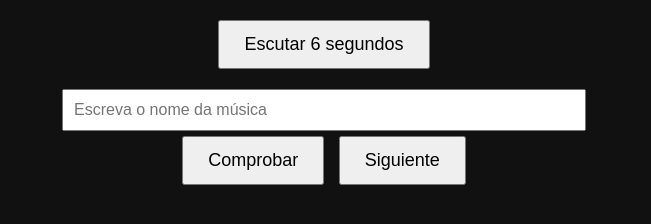
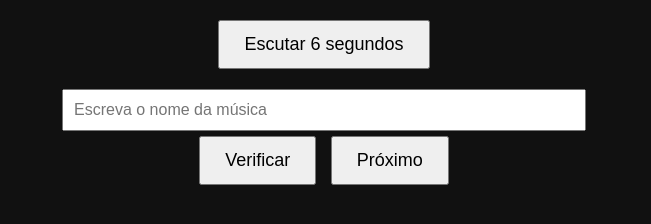
Before and after one commit to hellowsecretcount/menordz7, a plain HTML site: page index.html in a window 1280 px wide. Shown: the part 158-382 px from the top of the page, without its empty margins (316-967 px from the left). Drawn offline with Linux system fonts and the light colour scheme.

Commit message:
Update index.html

```diff
--- a/index.html
+++ b/index.html
@@ -69,11 +69,11 @@
 <br>
 
 <button onclick="checkAnswer()">
-Comprobar
+Verificar
 </button>
 
 <button onclick="playRandomClip()">
-Siguiente
+Próximo
 </button>
 
 <div id="result"></div>
```
